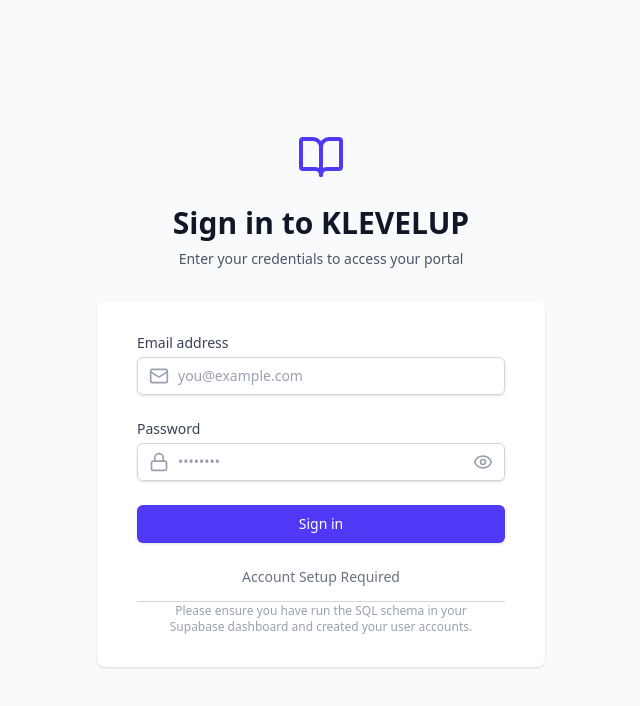
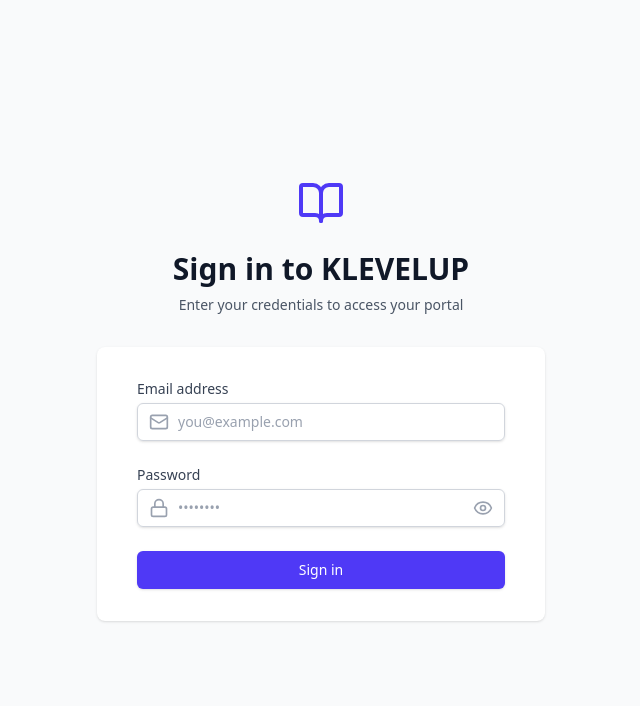
Before and after one commit to hardikmca1996-ctrl/KLEVELUP, a React (Vite) app: page /login in a window 1280 px wide. Shown: the top 706 px of the page, without its empty margins (319-959 px from the left). Built offline with nearby package versions, Linux system fonts and the light colour scheme; no server answers.

Commit message:
feat: Remove setup instructions from login page
Removes the "Account Setup Required" section from the login page. This information is no longer relevant as the setup process is documented elsewhere and should not be a recurring message for users logging in.

```diff
--- a/src/pages/Login.tsx
+++ b/src/pages/Login.tsx
@@ -296,21 +296,6 @@
             </div>
           </form>
 
-          <div className="mt-6">
-            <div className="relative">
-              <div className="absolute inset-0 flex items-center">
-                <div className="w-full border-t border-gray-300" />
-              </div>
-              <div className="relative flex flex-col items-center text-sm">
-                <span className="px-2 bg-white text-gray-500 mb-4">
-                  Account Setup Required
-                </span>
-                <p className="text-xs text-gray-400 text-center px-4">
-                  Please ensure you have run the SQL schema in your Supabase dashboard and created your user accounts.
-                </p>
-              </div>
-            </div>
-          </div>
         </div>
       </div>
     </div>
```
